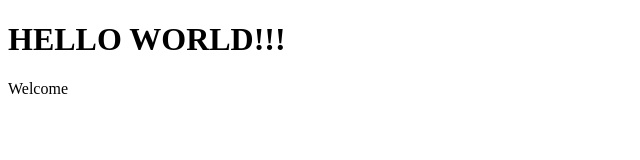
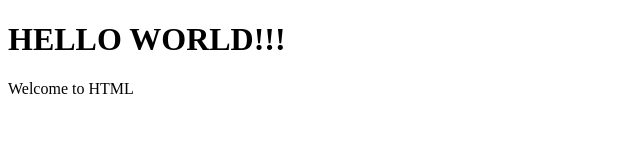
Before and after one commit to SwathiAithala/HTML, a plain HTML site: page index.html in a window 1280 px wide. Shown: the full height of the page, 0-640 px from the left. Drawn offline with Linux system fonts and the light colour scheme.

Commit message:
Third commit

```diff
--- a/index.html
+++ b/index.html
@@ -12,7 +12,7 @@
 
     <main>
         <h1>HELLO WORLD!!!</h1>
-        <p>Welcome</p>
+        <p>Welcome to HTML</p>
     </main>
 
     <footer></footer>
```
